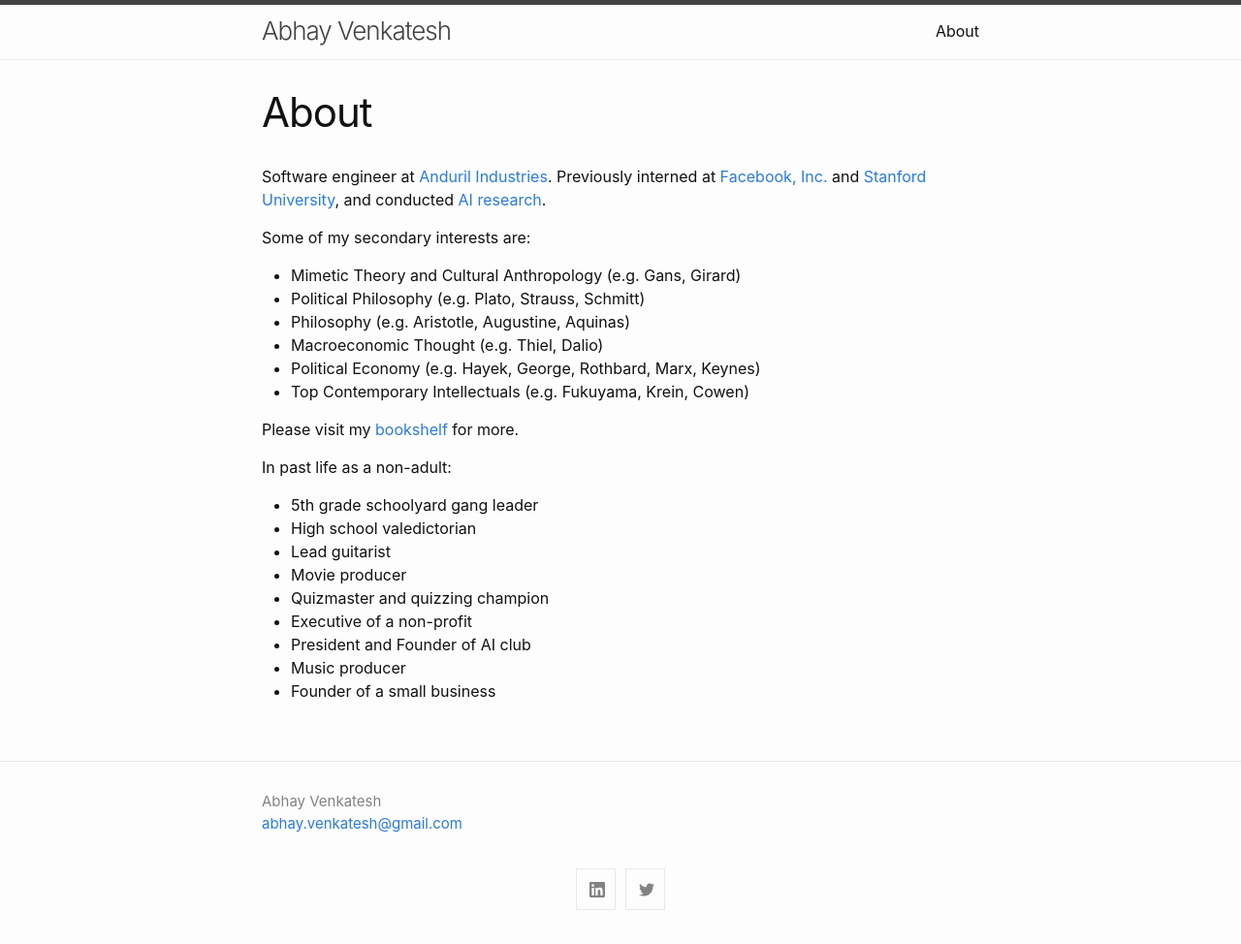
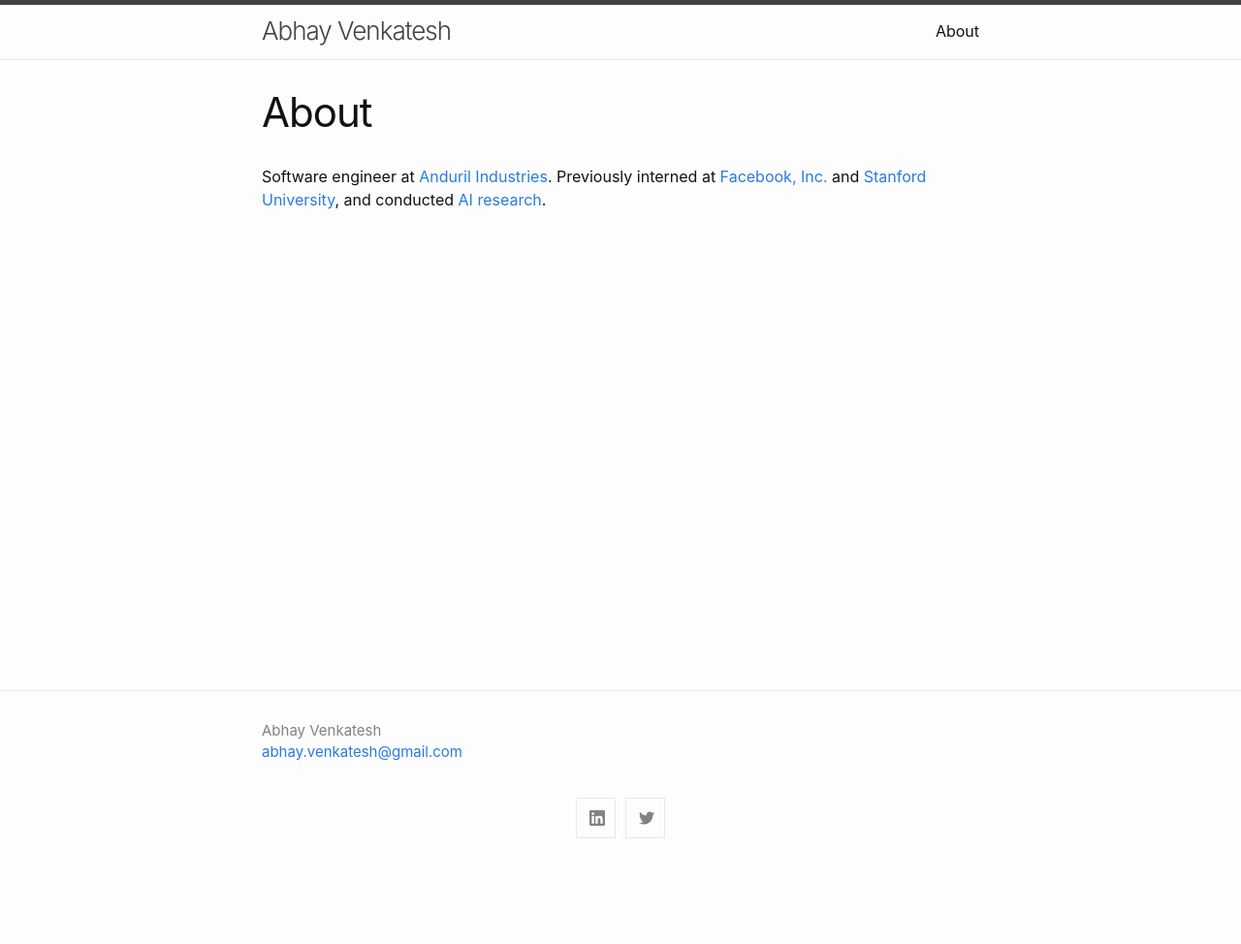
Before and after one commit to abhay-venkatesh/abhay-venkatesh.github.io, a Jekyll site: the page built from about.md, in a window 1280 px wide. Shown: the whole page at 97% size. Built offline with Jekyll 4.4.1, drawn with Linux system fonts in a browser that asks for light colours; after the commit the page ends 900 px from its top, so only the background shows below that.

Commit message:
phil (#8)

```diff
--- a/about.md
+++ b/about.md
@@ -5,24 +5,3 @@ permalink: /about/
 ---
 
 Software engineer at [Anduril Industries](http://anduril.com/).  Previously interned at [Facebook, Inc.](https://www.facebook.com/) and [Stanford University](http://stanford.com/), and conducted [AI research](https://scholar.google.com/citations?user=Inp7zBgAAAAJ&hl=en).
-
-Some of my secondary interests are:
-- Mimetic Theory and Cultural Anthropology (e.g. Gans, Girard)
-- Political Philosophy (e.g. Plato, Strauss, Schmitt)
-- Philosophy (e.g. Aristotle, Augustine, Aquinas)
-- Macroeconomic Thought (e.g. Thiel, Dalio)
-- Political Economy (e.g. Hayek, George, Rothbard, Marx, Keynes)
-- Top Contemporary Intellectuals (e.g. Fukuyama, Krein, Cowen)
-
-Please visit my [bookshelf](https://bookshelf.website/abhay/mixes/dvadl/Bookshelf) for more.
-
-In past life as a non-adult:
-- 5th grade schoolyard gang leader
-- High school valedictorian
-- Lead guitarist
-- Movie producer
-- Quizmaster and quizzing champion
-- Executive of a non-profit
-- President and Founder of AI club
-- Music producer
-- Founder of a small business
```
Also changed, not shown: _posts/2019-12-01-autopilot.md (deleted, +0 -34 lines), _posts/2020-07-14-new-way.md (deleted, +0 -120 lines).
